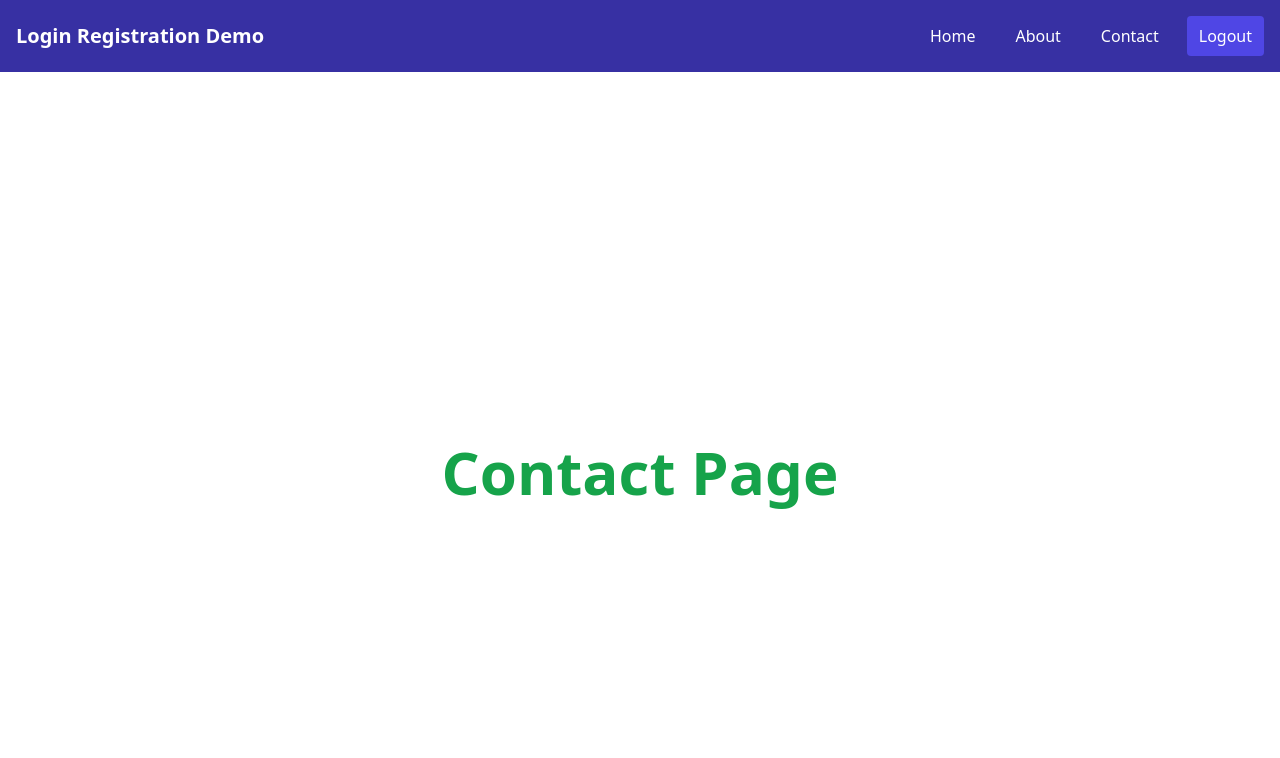
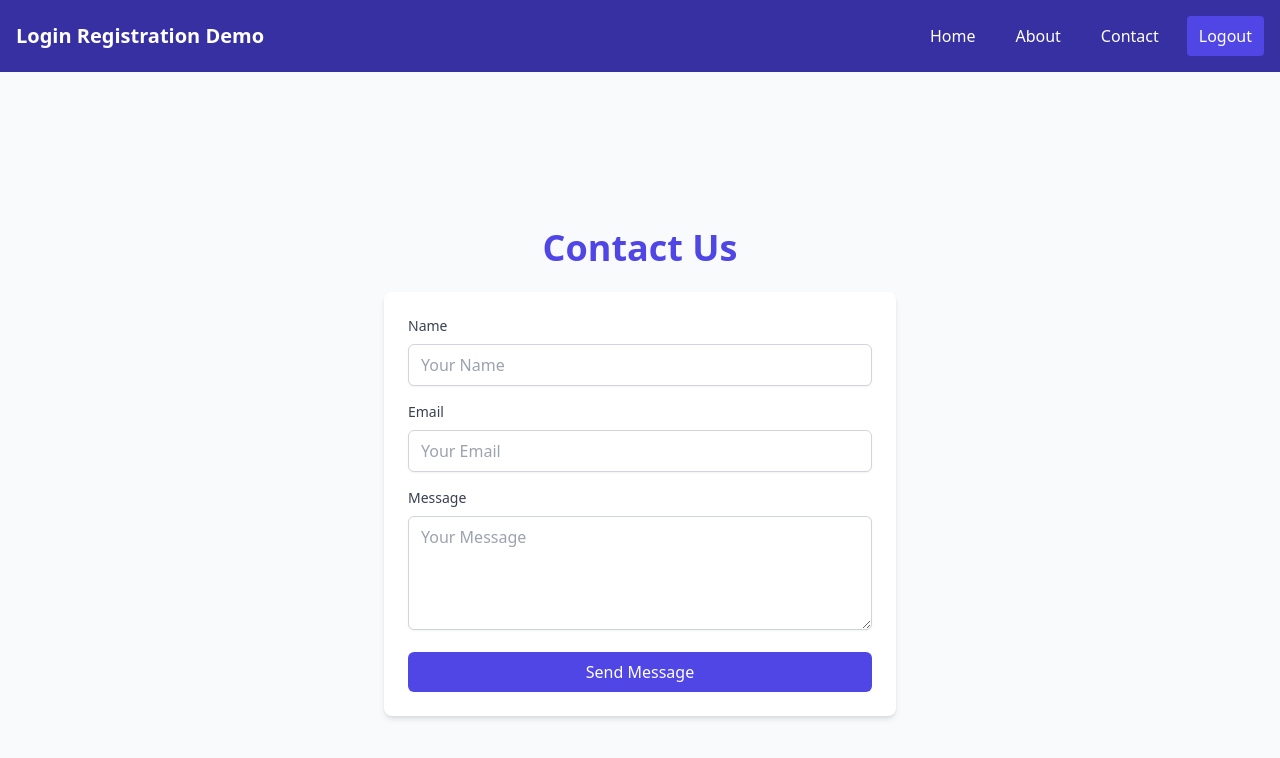
Before and after one commit to jamesarf/Authify, a React (Create React App) app in the folder login-registration-client/: page /contact in a window 1280 px wide. Shown: the top 758 px of the page. Built offline with nearby package versions, Linux system fonts and the light colour scheme; sample sign-in values are in the browser's storage.

Commit message:
contact page for front end

```diff
--- a/login-registration-client/src/components/Contact.js
+++ b/login-registration-client/src/components/Contact.js
@@ -1,9 +1,86 @@
-import React from 'react';
+import React, { useState } from 'react';
 
 function Contact() {
+  const [formData, setFormData] = useState({
+    name: '',
+    email: '',
+    message: '',
+  });
+
+  const handleChange = (e) => {
+    const { name, value } = e.target;
+    setFormData({
+      ...formData,
+      [name]: value,
+    });
+  };
+
+  const handleSubmit = (e) => {
+    e.preventDefault();
+    // You can handle the form submission, e.g., send the form data to an API or email service
+    alert('Thank you for your message! However, the backend for this form is not implemented yet. We will notify you once it is functional.');
+  };
+
   return (
-    <div className='flex items-center justify-center text-green-600 min-h-screen font-bold text-6xl'>
-      <h1>Contact Page</h1>
+    <div className="min-h-screen bg-gray-50 flex flex-col items-center justify-center px-6 py-12">
+      <h1 className="text-4xl font-bold text-indigo-600 mb-6">Contact Us</h1>
+
+      <form onSubmit={handleSubmit} className="bg-white p-6 rounded-lg shadow-md max-w-lg w-full space-y-4">
+        <div className="space-y-2">
+          <label htmlFor="name" className="block text-sm font-medium text-gray-700">
+            Name
+          </label>
+          <input
+            type="text"
+            id="name"
+            name="name"
+            value={formData.name}
+            onChange={handleChange}
+            required
+            className="w-full px-3 py-2 border border-gray-300 rounded-md shadow-sm focus:outline-none focus:ring-indigo-500 focus:border-indigo-500"
+            placeholder="Your Name"
+          />
+        </div>
+
+        <div className="space-y-2">
+          <label htmlFor="email" className="block text-sm font-medium text-gray-700">
+            Email
+          </label>
+          <input
+            type="email"
+            id="email"
+            name="email"
+            value={formData.email}
+            onChange={handleChange}
+            required
+            className="w-full px-3 py-2 border border-gray-300 rounded-md shadow-sm focus:outline-none focus:ring-indigo-500 focus:border-indigo-500"
+            placeholder="Your Email"
+          />
+        </div>
+
+        <div className="space-y-2">
+          <label htmlFor="message" className="block text-sm font-medium text-gray-700">
+            Message
+          </label>
+          <textarea
+            id="message"
+            name="message"
+            value={formData.message}
+            onChange={handleChange}
+            required
+            className="w-full px-3 py-2 border border-gray-300 rounded-md shadow-sm focus:outline-none focus:ring-indigo-500 focus:border-indigo-500"
+            placeholder="Your Message"
+            rows="4"
+          ></textarea>
+        </div>
+
+        <button
+          type="submit"
+          className="w-full bg-indigo-600 text-white py-2 px-4 rounded-md hover:bg-indigo-700 focus:outline-none focus:ring-2 focus:ring-indigo-500 focus:ring-offset-2"
+        >
+          Send Message
+        </button>
+      </form>
     </div>
   );
 }
--- a/login-registration-client/src/components/Login.js
+++ b/login-registration-client/src/components/Login.js
@@ -10,7 +10,6 @@
   const navigate = useNavigate();
 
   useEffect(() => {
-    console.log("apiUrl",apiUrl);
     const user = localStorage.getItem('reactAuthUser');
     if (user) {
       navigate('/');
--- a/login-registration-client/src/components/Register.js
+++ b/login-registration-client/src/components/Register.js
@@ -25,7 +25,6 @@
       localStorage.setItem('reactAuthUser', JSON.stringify(response.data.user)); // Store user info
       navigate('/');
     } catch (error) {
-      console.log(error);
       setError(error.response?.data?.message || 'Registration failed');
     }
   };
```
